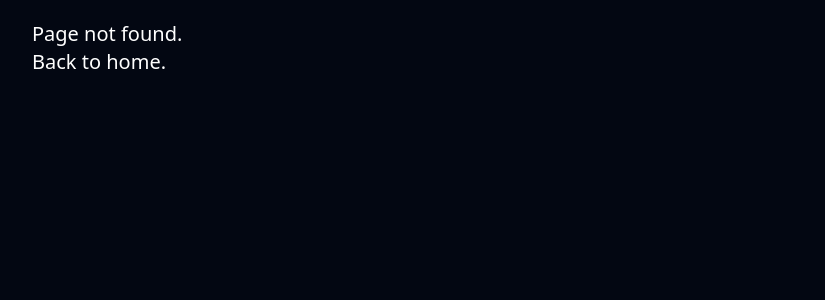
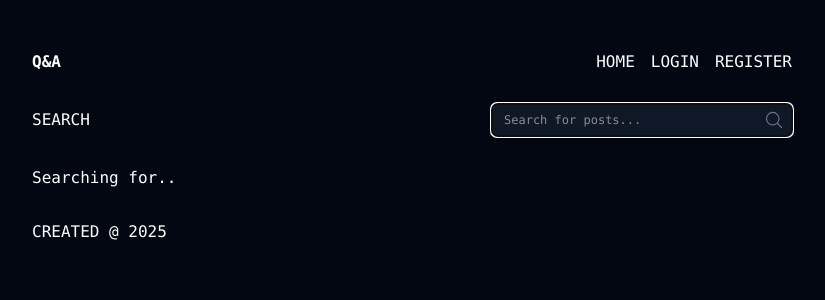
Before and after one commit to typeofross/qa-react-express, a React (Vite) app in the folder client/: page /search in a window 1280 px wide. Before the commit this address had no page. Shown: the top 300 px of the page, without its empty margins (228-1053 px from the left). Built offline with nearby package versions, Linux system fonts and the light colour scheme.

Commit message:
Search component layout set

```diff
--- a/client/index.html
+++ b/client/index.html
@@ -7,7 +7,7 @@
   <link href="/src/assets/css/main.css" rel="stylesheet">
 </head>
 
-<body class="bg-gray-950 text-white text-xl">
+<body class="bg-gray-950 text-white text-md font-mono">
   <div id="root" class="container mx-auto p-5 max-w-[800px]"></div>
   <script type="module" src="/src/main.jsx"></script>
 </body>
--- a/client/src/components/Home.jsx
+++ b/client/src/components/Home.jsx
@@ -1,8 +1,15 @@
 import React, { useState, useEffect } from 'react';
 import services from '../../services/fetch.js';
+import HomeLatestItems from './partials/HomeLatestItems.jsx';
+import SearchInputField from './partials/SearchInputField.jsx';
+import { useLocation } from 'react-router';
 
 function Home() {
   const [data, setData] = useState([]);
+
+  // From state when redirecting from Search to Home if value is empty (so it can hold the focus on the input)
+  const location = useLocation();
+  const from = location.state?.from;
 
   useEffect(() => {
     fetchData()
@@ -26,14 +33,17 @@ function Home() {
 
   return (
     <div>
-      <h1 className="mb-[30px]">LATEST</h1>
+      <div className="grid grid-cols-1 md:grid-cols-[100px_300px] justify-between items-center mb-[30px]">
+        <div className="hidden md:block">
+          <h1>LATEST</h1>
+        </div>
+        <div>
+          <SearchInputField focused={from ? true : false} fromHome={true} />
+        </div>
+      </div>
 
       {data.map(entry =>
-        <div className="grid grid-cols-[1fr_7fr_20px] gap-3 pt-2 pb-2 justify-items-start text-sm md:text-lg" key={entry._id}>
-          <div>{new Date(entry.createdAt).toLocaleDateString()}</div>
-          <div>{entry.title}</div>
-          <div className="justify-self-end hidden md:block">{entry.comments.length}</div>
-        </div>
+        <HomeLatestItems key={entry._id} entry={entry} />
       )}
     </div>
   );
--- /dev/null
+++ b/client/src/components/Search.jsx
@@ -0,0 +1,38 @@
+import { useState } from "react";
+import { useLocation } from "react-router";
+import SearchInputField from "./partials/SearchInputField.jsx";
+
+function Search() {
+  const [dataFromSearchInput, setData] = useState('');
+  const location = useLocation();
+  let searchValue = location.state?.searchValue;
+
+  const handleDataFromSearchInput = (data) => {
+    searchValue = undefined;
+    setData(data);
+  };
+
+  // Search results will be displayed from this component, so the search value
+  // Will be either as props sent from Child, or, as state from Home
+
+  const searchFor = dataFromSearchInput ? dataFromSearchInput : searchValue;
+
+  return (
+    <>
+      <title>Search</title>
+
+      <div className="grid grid-cols-1 md:grid-cols-[100px_300px] justify-between items-center mb-[30px]">
+        <div className="hidden md:block">
+          <h1>SEARCH</h1>
+        </div>
+        <div>
+          <SearchInputField focused={true} onDataChange={handleDataFromSearchInput} searchValue={searchFor} />
+        </div>
+      </div>
+
+      <h1>Searching for.. {searchFor}</h1>
+    </>
+  )
+}
+
+export default Search
--- /dev/null
+++ b/client/src/components/partials/HomeLatestItems.jsx
@@ -0,0 +1,14 @@
+function HomeLatestItems(props) {
+
+  return (
+    <>
+      <div className="grid grid-cols-[1fr_7fr_20px] gap-3 pt-2 pb-2 justify-items-start max-sm:text-xs sm:text-sm">
+        <div>{new Date(props.entry.createdAt).toLocaleDateString()}</div>
+        <div>{props.entry.title}</div>
+        <div className="justify-self-end hidden md:block">{props.entry.comments.length}</div>
+      </div>
+    </>
+  )
+}
+
+export default HomeLatestItems
--- /dev/null
+++ b/client/src/components/partials/SearchInputField.jsx
@@ -0,0 +1,80 @@
+import { useRef, useEffect } from "react"
+import { useNavigate } from "react-router";
+
+function SearchInputField(props) {
+  const inputRef = useRef(null);
+  const timeoutId = useRef(null);
+  const navigate = useNavigate();
+
+  // Checks if it should be focused and sets the value.
+  useEffect(() => {
+    if (props.focused && inputRef.current) {
+      inputRef.current.focus();
+      inputRef.current.value = props.searchValue ?? "";
+    }
+  }, [props.focused]);
+
+  const onInputChangeHandler = (e) => {
+    const searchValue = e.target.value;
+
+    if (timeoutId.current) {
+      clearTimeout(timeoutId.current);
+    }
+
+    timeoutId.current = setTimeout(() => {
+
+      // If the search value is empty load Home component
+      searchValue == " " || searchValue == "" || searchValue.trim() == "" ?
+        navigate('/', { state: { from: 'search' } }) :
+
+        // Otherwise if search is not initiated from Home, send back props from Child (this) to parent (Search)
+        !props.fromHome ? props.onDataChange(searchValue) :
+
+          // Or, if it's initiated from Home, load Search component and pass the state of the search value.
+          navigate('/search', { state: { "searchValue": searchValue } });
+    }, 300);
+
+  }
+
+  return (
+    <>
+      <div className="relative">
+        <input
+          type="text"
+          id="search"
+          name="search"
+          onChange={onInputChangeHandler}
+          placeholder="Search for posts..."
+          autoComplete="off"
+          className="w-full rounded-md py-2 ps-3 pe-10 border-white bg-gray-900 text-xs"
+          ref={inputRef}
+        />
+
+        <span className="absolute end-1 inset-y-0 grid w-7 place-content-center">
+          <button
+            type="button"
+            className="text-gray-500"
+          >
+
+            <svg
+              xmlns="http://www.w3.org/2000/svg"
+              fill="none"
+              viewBox="0 0 24 24"
+              strokeWidth="1.5"
+              stroke="currentColor"
+              className="size-5"
+            >
+              <path
+                strokeLinecap="round"
+                strokeLinejoin="round"
+                d="M21 21l-5.197-5.197m0 0A7.5 7.5 0 105.196 5.196a7.5 7.5 0 0010.608 10.607z"
+              />
+            </svg>
+          </button>
+        </span>
+      </div>
+    </>
+  )
+}
+
+export default SearchInputField
--- a/client/src/main.jsx
+++ b/client/src/main.jsx
@@ -2,6 +2,7 @@ import { createRoot } from 'react-dom/client'
 import { BrowserRouter, Routes, Route } from "react-router";
 import Home from './components/Home.jsx'
 import Layout from './components/layouts/Layout.jsx';
+import Search from './components/Search.jsx';
 import Login from './components/Login.jsx';
 import Register from './components/Register.jsx';
 import AuthLayout from './components/layouts/AuthLayout.jsx';
@@ -13,6 +14,7 @@ createRoot(document.getElementById('root')).render(
 
       <Route element={<Layout />}>
         <Route index element={<Home />} />
+        <Route path='/search' element={<Search />} />
       </Route>
 
       <Route element={<AuthLayout />}>
```
